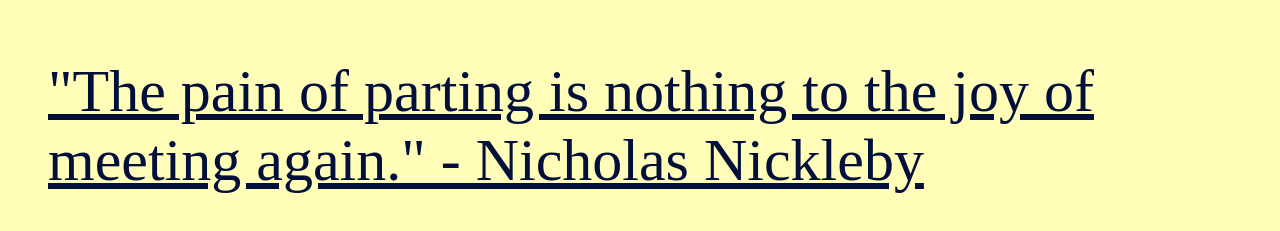
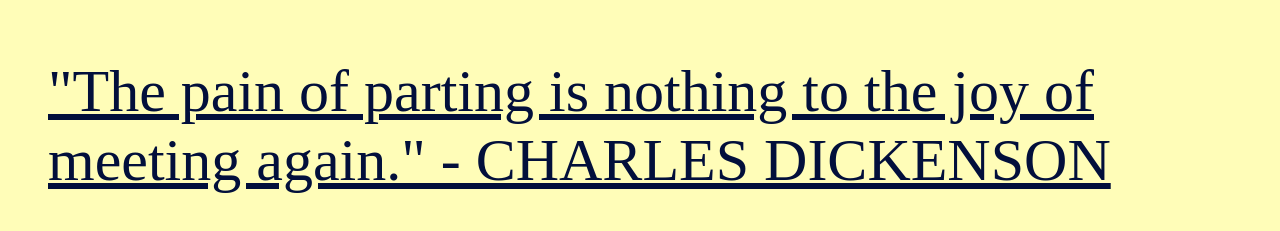
Before and after one commit to rchurchBellevue/GitLab, a plain HTML site: page index.html in a window 1280 px wide. Shown: the part 61-292 px from the top of the page. Drawn offline with Linux system fonts and the light colour scheme.

Commit message:
Sets the auhtors name to all caps.

```diff
--- a/index.html
+++ b/index.html
@@ -7,6 +7,6 @@
 </head>
 <body>
     <h1>GitLab - Quotes</h1>
-    <blockquote>"The pain of parting is nothing to the joy of meeting again." - Nicholas Nickleby</blockquote>
+    <blockquote>"The pain of parting is nothing to the joy of meeting again." - CHARLES DICKENSON</blockquote>
 </body>
 </html>
```
